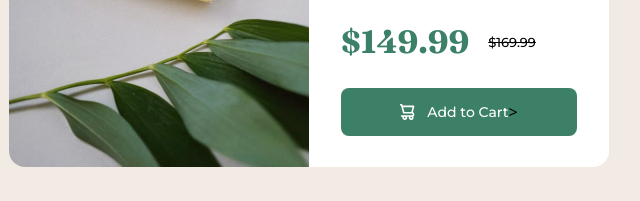
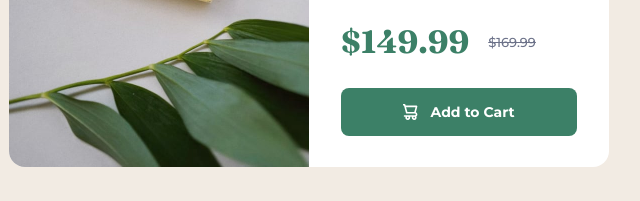
Before and after one commit to JIH7/product-preview-component, a website: page index.html in a window 1280 px wide. Shown: the part 458-659 px from the top of the page, 331-971 px from the left. Drawn offline with Linux system fonts and the light colour scheme.

Commit message:
Some minor fixes

```diff
--- a/index.html
+++ b/index.html
@@ -25,9 +25,9 @@
       <p class="text-sm leading-[23px] | text-darkGrayishBlue | mt-[12px] md:mt-[24px]">A floral, solar and voluptuous interpretation composed by Olivier Polge, Perfumer-Creator for the House of CHANEL.</p>
       <div class="flex items-center | mt-[24px] md:mt-[29px]">
         <span class="fraunces font-bold text-[2rem] leading-8 mr-[19px] | text-darkCyan">$149.99</span>
-        <span class="montserrat text-[13px] leading-[23px] | line-through">$169.99</span>
+        <span class="montserrat text-[13px] leading-[23px] | line-through | text-darkGrayishBlue">$169.99</span>
       </div>
-      <button class="flex justify-center items-center | rounded-[8px] | h-[48px] w-full | bg-darkCyan hover:bg-hoverDarkCyan | mt-[20px] md:mt-[30px]"><img class="pr-[12px]" src="./images/icon-cart.svg" alt="shopping-cart"><span class="montserrat text-white text-sm">Add to Cart</span>></button>
+      <button class="flex justify-center items-center | rounded-[8px] | h-[48px] w-full | bg-darkCyan hover:bg-hoverDarkCyan | mt-[20px] md:mt-[30px]"><img class="pr-[12px]" src="./images/icon-cart.svg" alt="shopping-cart"><span class="montserrat font-bold text-white text-sm">Add to Cart</span></button>
     </div>
   </article>
 </body>
```
